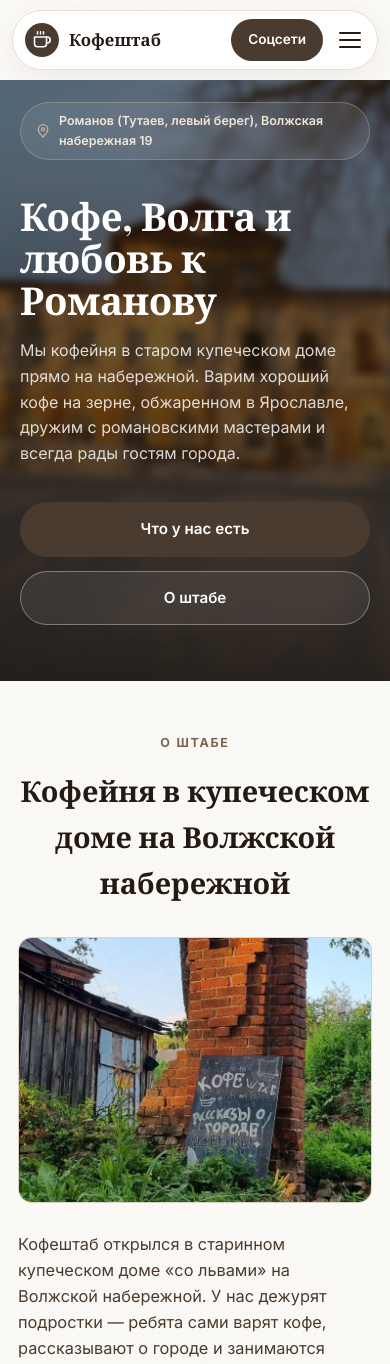
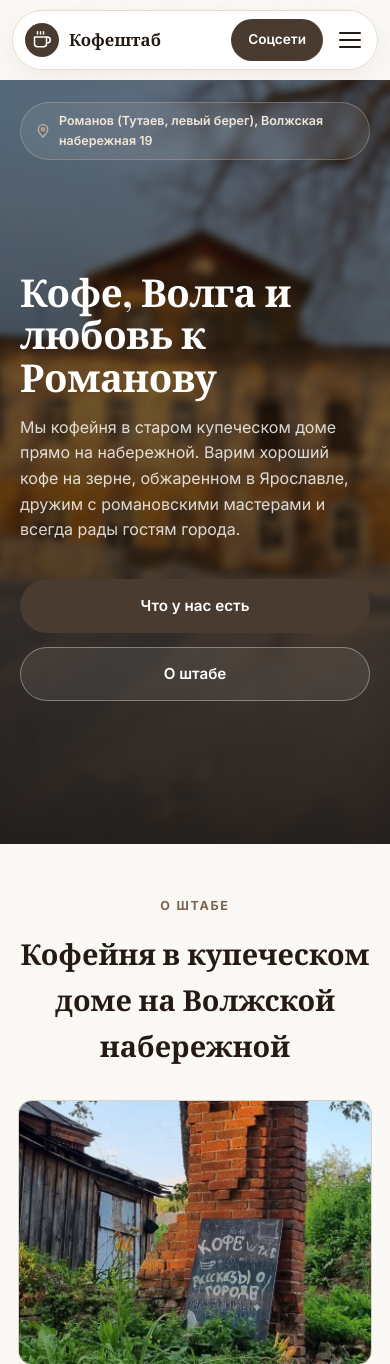
Before and after one commit to likeharvey17-art/coffeeshtob, a PHP site: page / in a window 390 px wide. Shown: the top 1364 px of the page. Run offline with PHP 8.4, Linux system fonts and the light colour scheme.

Commit message:
Give the mobile hero the full phone screen
The hero was content-height below 640px, so #about was already peeking in at
the bottom on first open. It now fills the viewport exactly, minus the header
that sits above it in flow.

Uses dvh with a vh fallback: on mobile Safari and Chrome 100vh is the large
viewport — the height with the address bar hidden — so a 100vh hero would still
have let #about show while the bar was visible. Stays min-height so a short
landscape screen grows the hero instead of clipping the copy; verified at
320x568, where the copy overflows the fold exactly as much as it did before.

The copy is centred with margin: auto rather than pinned near the top, and the
hero's bottom padding drops from 56px to 32px so the centring is not offset.

Verified at 375x812, 360x640, 320x568 and 414x896: #about invisible at load, no
horizontal overflow, header still hides to translateY(-96px) with
visibility: hidden and returns on scroll up, scroll-reveal and back-to-top
unaffected. Desktop and tablet still 88vh, untouched.

Co-Authored-By: Claude Opus 5 <noreply@anthropic.com>

```diff
--- a/style.css
+++ b/style.css
@@ -920,8 +920,34 @@ p { margin: 0; }
 
 @media (max-width: 640px) {
   .container { padding: 0 18px; }
-  .hero { min-height: auto; padding: 22px 0 56px; }
-  .hero-inner { padding: 0 20px; margin-top: 34px; }
+  /* The hero fills the phone screen exactly, so #about is not peeking in at the
+     bottom when the site first opens. The header sits above the hero in flow,
+     so subtracting it lands the hero's bottom edge on the fold rather than
+     pushing it a header's height past it.
+
+     `dvh`, not `vh`: on mobile Safari and Chrome `100vh` is the *large* viewport
+     — the height with the address bar hidden — so a 100vh hero is taller than
+     the screen actually is while the bar is showing, and #about peeks in anyway.
+     `dvh` tracks the bar. The `vh` line above is the fallback for browsers
+     without `dvh`; it errs slightly tall, which is the harmless direction.
+
+     `min-height`, not `height`: a short landscape screen must still be able to
+     grow the hero rather than clip the copy. */
+  .hero {
+    min-height: calc(100vh - var(--header-h));
+    min-height: calc(100dvh - var(--header-h));
+    /* Near-symmetric top/bottom so `margin: auto` below centres the copy for
+       real. The old 56px bottom was sized for a content-height hero; at full
+       height it offsets the centring and leaves a visible gap under the
+       buttons. Slightly less at the bottom keeps the block a touch above true
+       centre, which is where it wants to sit optically. */
+    padding: 22px 0 32px;
+  }
+  /* Centre the copy in whatever the badge leaves, rather than pinning it near
+     the top — at full height that would strand it against the header with the
+     whole lower screen empty. `margin: auto` on a flex child does this and
+     re-solves at any screen height, so no fixed offset needs retuning. */
+  .hero-inner { padding: 0 20px; margin: auto; }
   .hero-top { padding: 0 20px; }
   .section { padding: 64px 0; }
   .section-head { margin-bottom: 40px; }
```
